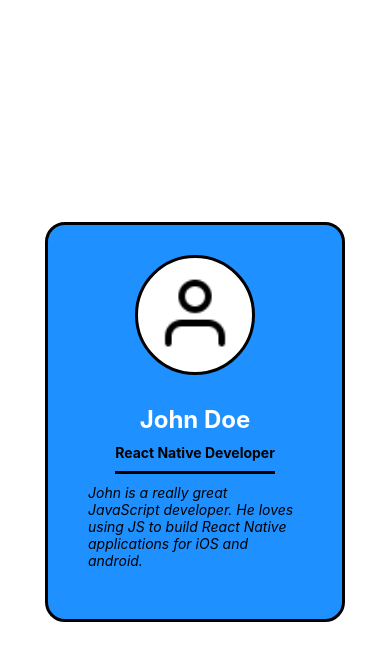
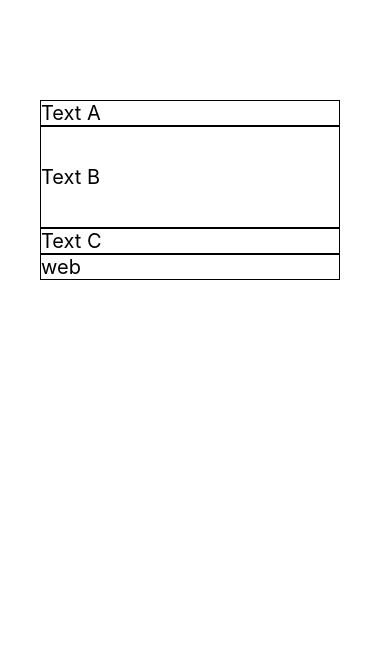
Before and after one commit to KalaiselvanSivakumar/Tutorial-Book-RN-Styling, a React Native app: screen / in a window 390 px wide. Shown: the top 660 px of the page. Built offline with nearby package versions, Linux system fonts and the light colour scheme.

Commit message:
RN - Styling: Line height of the text element

```diff
--- a/App.js
+++ b/App.js
@@ -7,6 +7,7 @@
  */
 
 import React from 'react';
+import LineHeight from './app/style-properties/LineHeight';
 // import FontFamily from './app/style-properties/FontFamily';
 // import PositionCombinations from './app/style-properties/PositionCombinations';
 // import MarginCombinations from './app/style-properties/MarginCombinations';
@@ -18,7 +19,7 @@ import React from 'react';
 // import InlineStyle from './app/InlineStyle';
 // import StyleSheetSample from './app/StyleSheetSample';
 // import Component from './app/separate-styles/Component';
-import ProfileCard from './app/card/ProfileCard';
+// import ProfileCard from './app/card/ProfileCard';
 
 const App = () => {
   return (
@@ -38,7 +39,8 @@ const App = () => {
     // <PositionCombinations />
 
     // <FontFamily />
-    <ProfileCard />
+    <LineHeight />
+    // <ProfileCard />
   );
 };
 
--- /dev/null
+++ b/app/style-properties/LineHeight.js
@@ -0,0 +1,44 @@
+import React from 'react';
+import { Platform, StyleSheet, Text, View } from 'react-native';
+
+const LineHeight = () => (
+  <View style={styles.container}>
+    <TextContainer>
+      <LeftText>Text A</LeftText>
+    </TextContainer>
+    <TextContainer>
+      <LeftText style={{ lineHeight: 100 }}>Text B</LeftText>
+    </TextContainer>
+    <TextContainer>
+      <LeftText>Text C</LeftText>
+    </TextContainer>
+    <TextContainer>
+      <LeftText>{Platform.OS}</LeftText>
+    </TextContainer>
+  </View>
+);
+
+const TextContainer = props => (
+  <View style={[styles.textContainer, props.style]}>{props.children}</View>
+);
+
+const LeftText = props => (
+  <Text style={[styles.leftText, props.style]}>{props.children}</Text>
+);
+
+const styles = StyleSheet.create({
+  container: {
+    width: 300,
+    height: 300,
+    margin: 40,
+    marginTop: 100,
+  },
+  textContainer: {
+    borderWidth: 1,
+  },
+  leftText: {
+    fontSize: 20,
+  },
+});
+
+export default LineHeight;
```
